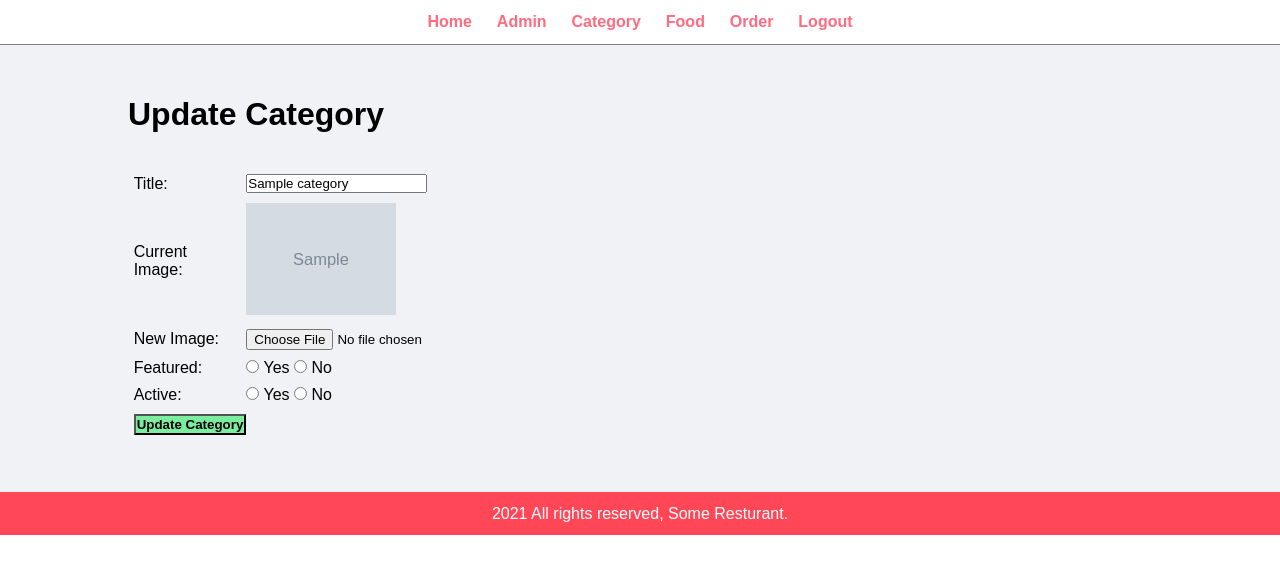
After one commit to ChrSkarvil/food-order, a PHP site: page /food-order/admin/update-category.php?id=1 in a window 1280 px wide. The commit adds this page. Shown: the top 574 px of the page. Run offline with PHP 8.4, Linux system fonts and the light colour scheme; the visitor is signed in with stand-in values (Sample User, id 1); tables that the repository leaves empty or names only in its code hold one stand-in row (values such as "Sample post"); grey boxes marked "Sample" are stand-in pictures; some libraries are stand-ins or nearby versions.

Commit message:
stage 3 - updated admin, category

```diff
--- a/admin/add-category.php
+++ b/admin/add-category.php
@@ -109,6 +109,10 @@
                     //To upload image we need image name, source path and destination path
                     $image_name = $_FILES['image']['name'];
 
+                    //Upload the image only if image is selected
+                    if($image_name != "")
+                    {
+
                         //Auto rename image
                         //Get the extension of our image (jpg, png gif, etc) e.g. "food1.jpg"
                         $ext = end(explode('.',$image_name));
@@ -133,6 +137,8 @@
                             header('location:'.SITEURL.'admin/add-category.php');
                             //Stop the process
                             die();
+                        }
+
                     }
 
                 }
--- /dev/null
+++ b/admin/update-category.php
@@ -0,0 +1,234 @@
+<?php include('partials/menu.php')?>
+
+<div class="main-content">
+    <div class="wrapper">
+        <h1>Update Category</h1>
+        <br><br>
+
+        <?php
+
+            //Check whether the id is set or not
+            if(isset($_GET['id']))
+            {
+                //Get the id and all other details
+                $id = $_GET['id'];
+                //Create SQL Query to get all other details
+                $sql = "SELECT * FROM tbl_category WHERE id=$id";
+
+                //Execute the Query
+                $res=mysqli_query($conn, $sql);
+
+                //Count the rows to check whether the id is valid or not
+                $count = mysqli_num_rows($res);
+
+                if($count==1)
+                {
+                    //Get all the data
+                    $row = mysqli_fetch_assoc($res);
+                    $title = $row['title'];
+                    $current_image = $row['image_name'];
+                    $featured = $row['featured'];
+                    $active = $row['active'];
+                }
+                else
+                {
+                    //Redirect to manage category with session message
+                    $_SESSION['no-category-found'] = '<div class="error">Category not found.</div>';
+                    header('location:'.SITEURL.'admin/manage-category.php');
+                }
+            }
+            else
+            {
+                //Redirect to manage category
+                header('location:'.SITEURL.'admin/manage-category.php');
+            }
+
+        ?>
+
+        <form action="" method="POST" enctype="multipart/form-data">
+            <table class="tbl-30">
+                <tr>
+                    <td>Title: </td>
+                    <td>
+                        <input type="text" name="title" value="<?php echo $title; ?>">
+                    </td>
+                </tr>
+
+                <tr>
+                    <td>Current Image: </td>
+                    <td>
+                        <?php
+                            if($current_image != "")
+                            {
+                                //Display the image
+                                ?>
+                                <img src="<?php echo SITEURL; ?>images/category/<?php echo $current_image; ?>" width="150px">
+                                <?php
+                            }
+                            else
+                            {
+                                //Display message
+                                echo '<div class="error">Image not added.</div>';
+                            }
+                        ?>
+                    </td>
+                </tr>
+
+                <tr>
+                    <td>New Image: </td>
+                    <td>
+                        <input type="file" name="image">
+                    </td>
+                </tr>
+
+                <tr>
+                    <td>Featured: </td>
+                    <td>
+                        <input <?php if($featured=="Yes"){echo "checked";} ?> type="radio" name="featured" value="Yes"> Yes
+
+                        <input <?php if($featured=="No"){echo "checked";} ?> type="radio" name="featured" value="No"> No
+                    </td>
+                </tr>
+
+                <tr>
+                    <td>Active: </td>
+                    <td>
+                        <input <?php if($featured=="Yes"){echo "checked";} ?> type="radio" name="active" value="Yes"> Yes
+
+                        <input <?php if($featured=="No"){echo "checked";} ?>  type="radio" name="active" value="No"> No
+                    </td>
+                </tr>
+
+                <tr>
+                    <td>
+                        <input type="hidden" name="current_image" value="<?php echo $current_image; ?>">
+                        <input type="hidden" name="id" value="<?php echo $id; ?>">
+                        <input type="submit" name="submit" value="Update Category" class=btn-secondary>
+                    </td>
+                </tr>
+
+            </table>
+
+        </form>
+
+        <?php
+
+            if(isset($_POST['submit']))
+            {
+                //1. Get all the values from our form
+                $id = $_POST['id'];
+                $title = $_POST['title'];
+                $current_image = $_POST['current_image'];
+                $featured = $_POST['featured'];
+                $active = $_POST['active'];
+
+                //2. Updating new image if selected
+                //Check whether the image is selected or not
+                if(isset($_FILES['image']['name']))
+                {
+                    //Get the image details
+                    $image_name = $_FILES['image']['name'];
+
+                    //Check whether the image is available or not
+                    if($image_name != "")
+                    {
+                        //Image available
+
+                        //A. Upload the new image
+
+                        //Auto rename image
+                        //Get the extension of our image (jpg, png gif, etc) e.g. "food1.jpg"
+                        $ext = end(explode('.',$image_name));
+
+                        //Rename the image
+                        $image_name = "Food_Category_".rand(000, 999).'.'.$ext; // e.g. Food_Category_834.jpg
+
+                        $source_path = $_FILES['image']['tmp_name'];
+
+                        $destination_path = "../images/category/".$image_name;
+
+                        //Finally upload the image
+                        $upload = move_uploaded_file($source_path, $destination_path);
+
+                        //Check whether the image is uploaded or not
+                        //And if the image is not uploaded then we will stop the process and redirect with error message
+                        if($upload==false)
+                        {
+                            //Set message
+                            $_SESSION['upload'] = '<div class="error">Failed to upload image</div>';
+                            //Redirect to add category page
+                            header('location:'.SITEURL.'admin/manage-category.php');
+                            //Stop the process
+                            die();
+                        }
+
+                        //B. Remove the current image if available
+                        if($current_image!="")
+                        {
+                            $remove_path = "../images/category/".$current_image;
+
+                            $remove = unlink($remove_path);
+
+                            //Check whether the image is removed or not
+                            //If failed to remove then display message and stop the process
+                            if($remove==false)
+                            {
+                                //Failed to remove the image
+                                $_SESSION['failed-remove'] = '<div class="error">Failed to remove current image</div>';
+                                header('loaction:'.SITEURL.'admin/manage-category.php');
+                                die(); //Stop the process
+                            }
+                        }
+
+                        else
+                        {
+
+                        }
+
+
+                    }
+                    else
+                    {
+                        $image_name = $current_image;
+                    }
+                }
+                else
+                {
+                    $image_name = $current_image;
+                }
+
+                //3. Update the database
+                $sql2 = "UPDATE tbl_category SET
+                    title = '$title',
+                    image_name = '$image_name',
+                    featured = '$featured',
+                    active = '$active'
+                    WHERE id = $id
+                ";
+
+                //Execute the Query
+                $res2 = mysqli_query($conn, $sql2);
+
+                //4. Redirect to manage category with message
+                //Check whether Query executed or not
+                if($res==true)
+                {
+                    //Category updated
+                    $_SESSION['update'] = '<div class="success">Category updated successfully.</div>';
+                    header('location:'.SITEURL.'admin/manage-category.php');
+                }
+                else
+                {
+                    //Failed to update category
+                    $_SESSION['update'] = '<div class="error">Failed to update category.</div>';
+                    header('location:'.SITEURL.'admin/manage-category.php');
+                }
+
+            }
+
+        ?>
+
+    </div>
+</div>
+
+<?php include('partials/footer.php')?>
```
Also changed, not shown: admin/delete-category.php (added, +66 -0 lines), admin/manage-category.php (+40 -2 lines), admin/update-admin.php (+40 -6 lines), admin/add-food.php (added), images/category/Food_Category_252.jfif (added), images/category/Food_Category_465.jpg (renamed from images/category/Food_Category_467.jpg), images/category/Food_Category_502.jpg (renamed from images/category/ratimage.jpg), images/category/Food_Category_909.jpg (added). Lines whose indentation alone changed are shown as unchanged.
